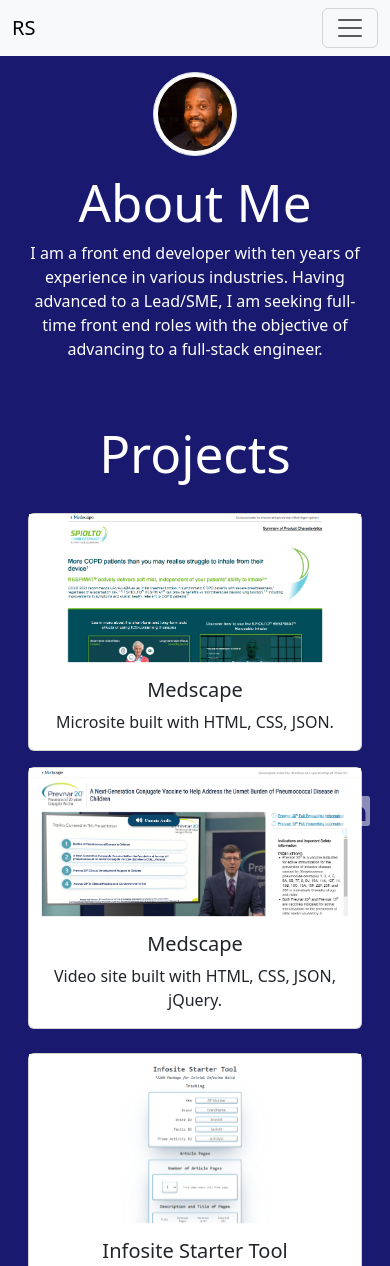
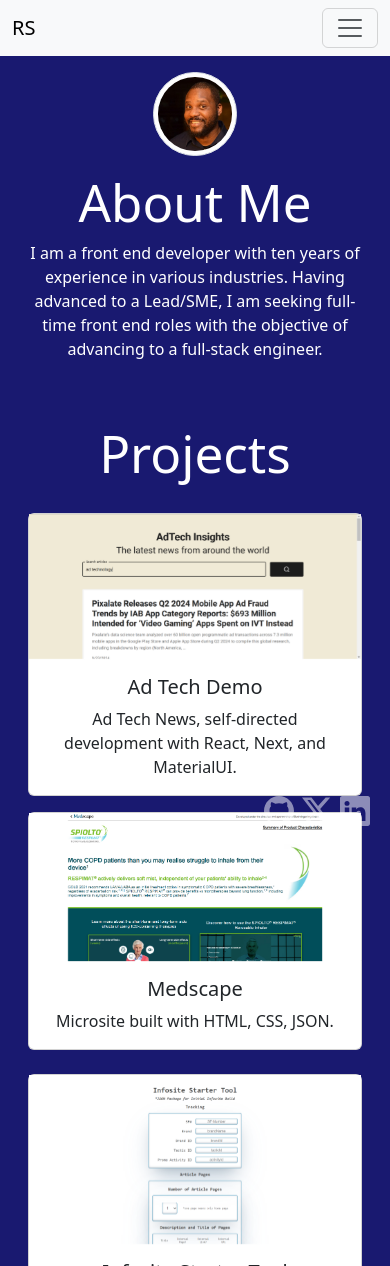
Before and after one commit to rsolomonjr/portfolio-rodney-vite, a React (Vite) app in the folder rsolomonjr-online-portfolio/: page / in a window 390 px wide. Shown: the top 1266 px of the page. Built offline with nearby package versions, Linux system fonts and the light colour scheme.

Commit message:
ad tech news github addition

```diff
--- a/rsolomonjr-online-portfolio/src/App.jsx
+++ b/rsolomonjr-online-portfolio/src/App.jsx
@@ -9,6 +9,7 @@
 import yolanda from "./assets/yolanda-solomon-site.png";
 import starter_tool from "./assets/infosite-starter-tool.png";
 import rodneyheadshot from "./assets/rodney.jpg";
+import adtech from "./assets/adtech.png";
 
 import cv from "./assets/pdf/Rodney-Solomon-Jr___Frontend.pdf";
 
@@ -151,7 +152,24 @@
         <div id="projects" className="mb-2">&nbsp;</div>
         <div className="row">
           <h1 className="mt-0">Projects</h1>
-          <div className="col-sm-6">
+          <div className="col-sm-5">
+            <div className="card">
+              <a
+                href="https://github.com/rsolomonjr/fin-dashboard"
+                target="_blank"
+                rel="noreferrer"
+              >
+                <img src={adtech} />
+              </a>
+              <div className="card-body">
+                <h5 className="card-title">Ad Tech Demo</h5>
+                <p className="card-text">
+                  Ad Tech News, self-directed development with React, Next, and MaterialUI.
+                </p>
+              </div>
+            </div>
+          </div>
+          <div className="col-sm-5">
             <div className="card">
               <a
                 href="https://www.medscape.com/infosites/294239.3/public/"
@@ -168,26 +186,9 @@
               </div>
             </div>
           </div>
-          <div className="col-sm-6">
-            <div className="card">
-              <a
-                href="https://www.medscape.com/brandplay/389298.3/public"
-                target="_blank"
-                rel="noreferrer"
-              >
-                <img src={brandplay} alt="" />
-              </a>
-              <div className="card-body">
-                <h5 className="card-title">Medscape</h5>
-                <p className="card-text">
-                  Video site built with HTML, CSS, JSON, jQuery.
-                </p>
-              </div>
-            </div>
-          </div>
         </div>
         <div className="row">
-          <div className="col-sm-6">
+          <div className="col-sm-5">
             <div className="card">
               <a
                 href="https://rsolomonjr.dev/starter.html"
@@ -204,7 +205,7 @@
               </div>
             </div>
           </div>
-          <div className="col-sm-6">
+          <div className="col-sm-5">
             <div className="card">
               <a
                 href="https://yolandasolomon.site"
@@ -221,7 +222,7 @@
           </div>
         </div>
         <div className="row">
-          <div className="col-sm-6">
+          <div className="col-sm-5">
             <div className="card">
               <a
                 href="https://www.thelighthousehaiti.org/"
@@ -239,7 +240,7 @@
               </div>
             </div>
           </div>
-          <div className="col-sm-6">
+          <div className="col-sm-5">
             <div className="card">
               <a
                 href="https://www.healingharm.com/"
@@ -259,7 +260,7 @@
           </div>
         </div>
         <div className="row">
-          <div className="col-sm-6">
+          <div className="col-sm-5">
             <div className="card">
               <img src={creamofthecrop} alt="" />
               <div className="card-body">
@@ -268,7 +269,7 @@
               </div>
             </div>
           </div>
-          <div className="col-sm-6">
+          <div className="col-sm-5">
             <div className="card">
               <img src={longchamp} alt="" />
               <div className="card-body">
```
Also changed, not shown: rsolomonjr-online-portfolio/src/assets/adtech.png (added).
